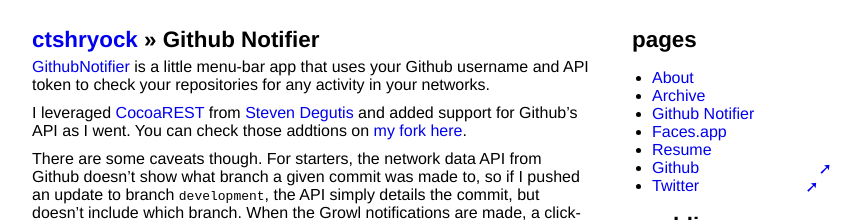
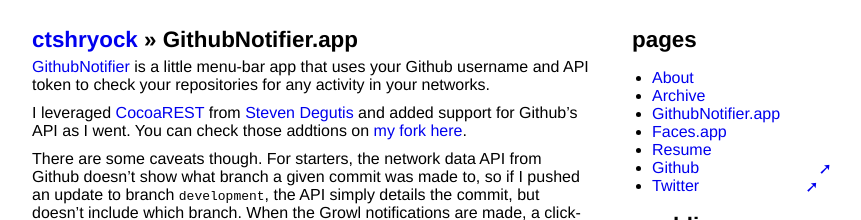
Before and after one commit to catsby/ctshryock.com, a Jekyll site: the page built from _posts/2010-6-4-git-notifi.markdown, in a window 1280 px wide. Shown: the top 220 px of the page, without its empty margins (208-1069 px from the left). Built offline with Jekyll 4.4.1, drawn with Linux system fonts in a browser that asks for light colours.

Commit message:
Cleaned up some links, titles

```diff
--- a/_posts/2010-4-14-facesapp.markdown
+++ b/_posts/2010-4-14-facesapp.markdown
@@ -24,5 +24,5 @@ Please send questions or support requests using the in-app feedback menu
 </p>
 
 [1]: http://scary-robot.com/apps/Faces-1.0b7.zip
-[2]: http://ctshryock.com/2010/07/facesapp-update.html
+[2]: 2010/07/26/facesapp-update.html
 <br />
--- a/_posts/2010-6-4-git-notifi.markdown
+++ b/_posts/2010-6-4-git-notifi.markdown
@@ -1,6 +1,6 @@
 ---
 layout: post
-title: Github Notifier
+title: GithubNotifier.app
 date: 2010-06-04 08:10:39 -05:00
 permalink: github-notifier.html
 type: page
```
